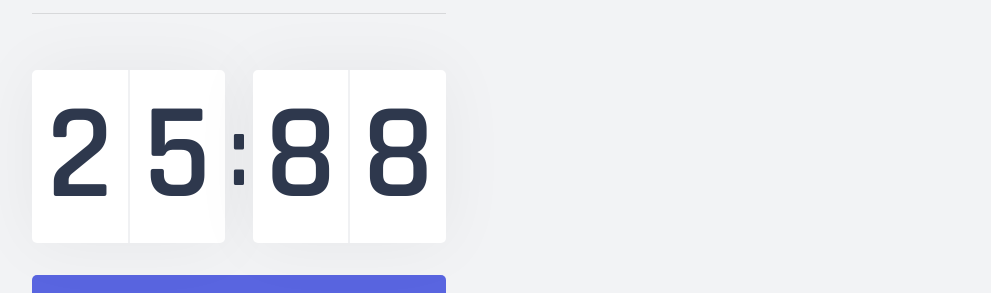
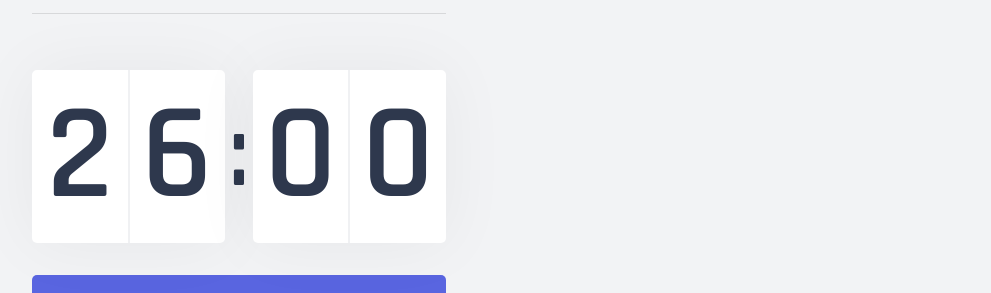
Before and after one commit to JrzenonDev/moveit, a Next.js app: page / in a window 1280 px wide. Shown: the part 321-614 px from the top of the page, without its empty margins (144-1135 px from the left). Built offline with nearby package versions, Linux system fonts and the light colour scheme.

Commit message:
chore: iniciando o hook de count down, já chamando a função com onclick, defini o minuto e segundo já com o calculo arrendondando corretamente e com verificação de quando está ativo e time > 0, depois reduz o tempo em 1 segundo

```diff
--- a/src/components/Countdown.tsx
+++ b/src/components/Countdown.tsx
@@ -1,6 +1,41 @@
+import { useState, useEffect } from 'react';
 import style from '../styles/components/Countdown.module.css';
 
 export function Countdown() {
+
+  // hook de count down
+  const [time, setTime] = useState(26 * 60);
+
+  // criando um estado
+  const [active, setActive] = useState(false);
+
+  // arrendo os minutos para baixo
+  const minutes = Math.floor(time / 60);
+
+  // calcula pegando o resto da divisão
+  const secunds = time % 60;
+
+  // monta os minutos e converte em string o valor
+  // padStart (verifica se existe 2 caracteres, caso não passa o 0 para a esquerda, ex: o vaor "5" retornaria 05)
+  const [minuteLeft, minuteRight] = String(minutes).padStart(2, '0').split('');
+  const [secundLeft, secundRight] = String(secunds).padStart(2, '0').split('');
+
+  function startCountDown() {
+    setActive(true);
+
+
+
+  }
+
+  // setando o use effect, inicia com uma function (no caso usei uma arrow function), depois o quando ele deve disparar a função, no caso toda vez que active mudar
+  useEffect(() => {
+    if(active && time > 0) {
+      setTimeout(() => {
+        setTime(time -1);
+      }, 1000);
+    }
+    console.log(active);
+  }, [active, time])
 
 
   return(
@@ -9,18 +44,22 @@
         <div className={style.countdownContainer}>
 
           <div>
-            <span>2</span>
-            <span>5</span>
+            <span>{minuteLeft}</span>
+            <span>{minuteRight}</span>
           </div>
           <span>:</span>
           <div>
-            <span>8</span>
-            <span>8</span>
+            <span>{secundLeft}</span>
+            <span>{secundRight}</span>
           </div>
 
         </div>
 
-        <button type="button" className={style.countdownButton}>
+        <button
+          type="button"
+          className={style.countdownButton}
+          onClick={startCountDown}
+        >
           Iniciar um ciclo
         </button>
 
```
Also changed, not shown: 1 other file (tests, documents, lock files or other folders).
